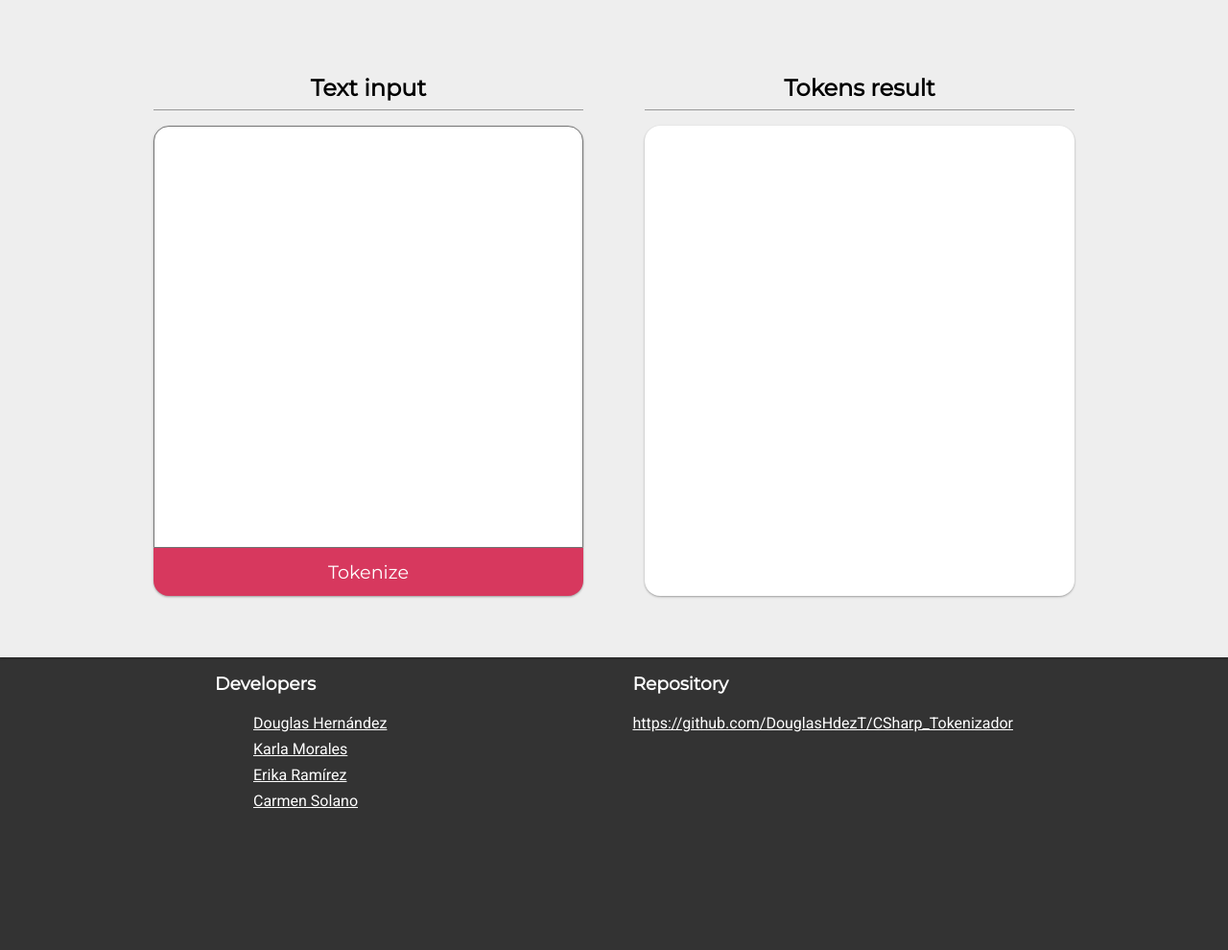
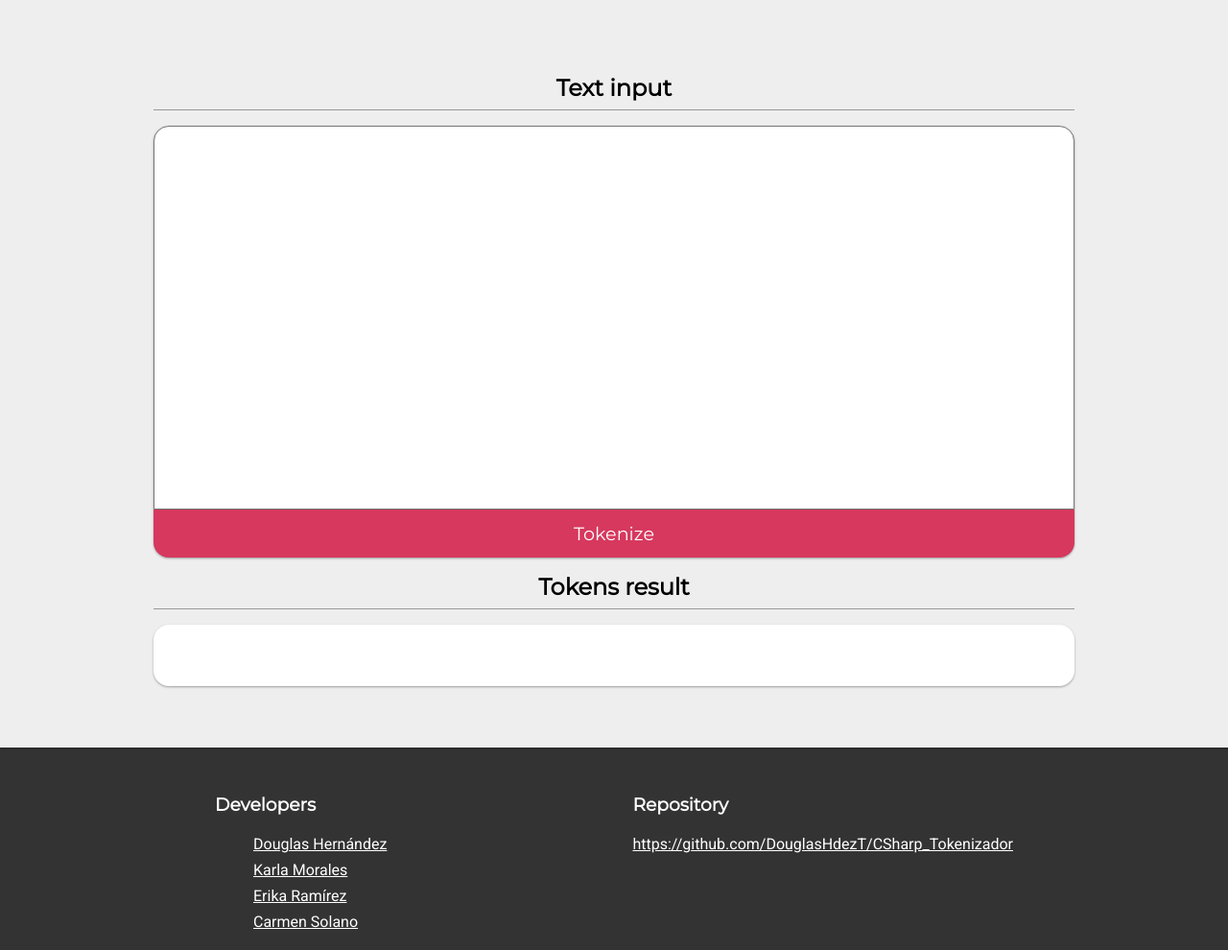
Before and after one commit to DouglasHdezT/CSharp_Tokenizador, a website: page index.html in a window 1280 px wide. Shown: the part 105-1095 px from the top of the page at 96% size. Before the commit the page ends 969 px from the top, so only its background shows below. Drawn offline with Linux system fonts and the light colour scheme.

Commit message:
Update: resposive

```diff
--- a/sass/base/_page.scss
+++ b/sass/base/_page.scss
@@ -8,6 +8,9 @@ body {
 }
 
 .container{
+    width: 100%;
+    min-width: 600px;
+
     background-color: #eee;
     box-shadow: 0 1px 3px rgba(0,0,0,0.12), 0 1px 2px rgba(0,0,0,0.24);
 
--- a/sass/layout/_footer.scss
+++ b/sass/layout/_footer.scss
@@ -3,13 +3,16 @@ footer {
     padding: 16px 15%;
 
     display: flex;
+    flex-wrap: wrap;
 
     color: white;
     font-family: "Montserrat", sans-serif;
 
     div.info{
-        flex: 1 0;
+        flex: 1 0 30%;
         margin: 0 32px;
+
+        margin-top: 32px;
 
         h3{
             margin-bottom: 16px;
--- a/sass/layout/_main.scss
+++ b/sass/layout/_main.scss
@@ -3,13 +3,16 @@ main {
     margin: 32px 0;
     padding: 0 10%;
 
-    height: 70vh;
+    min-height: 70vh;
 
     display: flex;
+    flex-wrap: wrap;
 
     section{
-        flex: 1 0;
+        flex: 1 0 45%;
         margin: 0 32px;
+
+        max-height: 70vh;
     }
 
     h3{
@@ -36,6 +39,7 @@ main {
         }
 
         textarea{
+            min-height: 50vh;
             height: 100%;
             padding: 24px 32px;
             resize: none;
```
Also changed, not shown: css/main.css.
